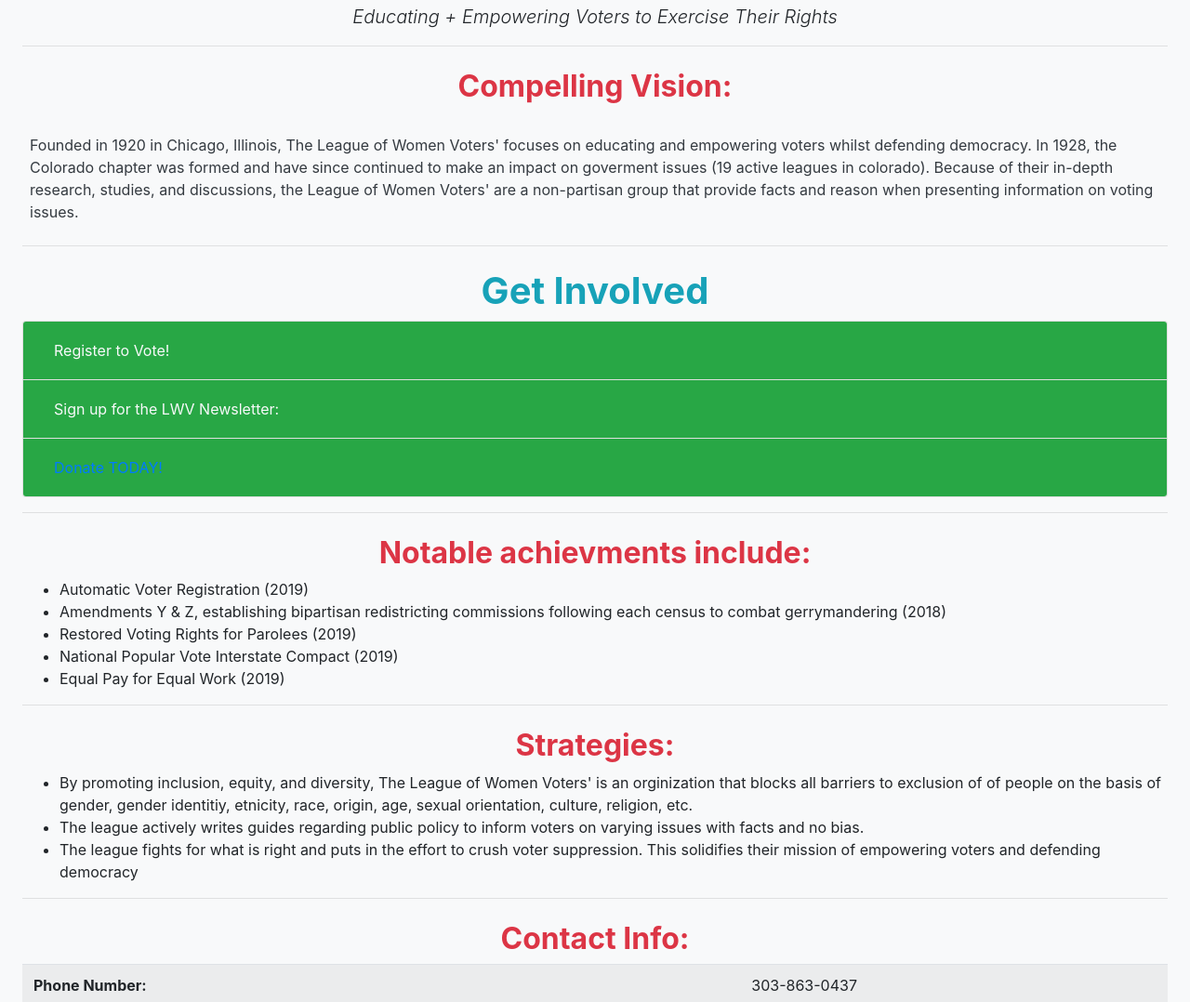
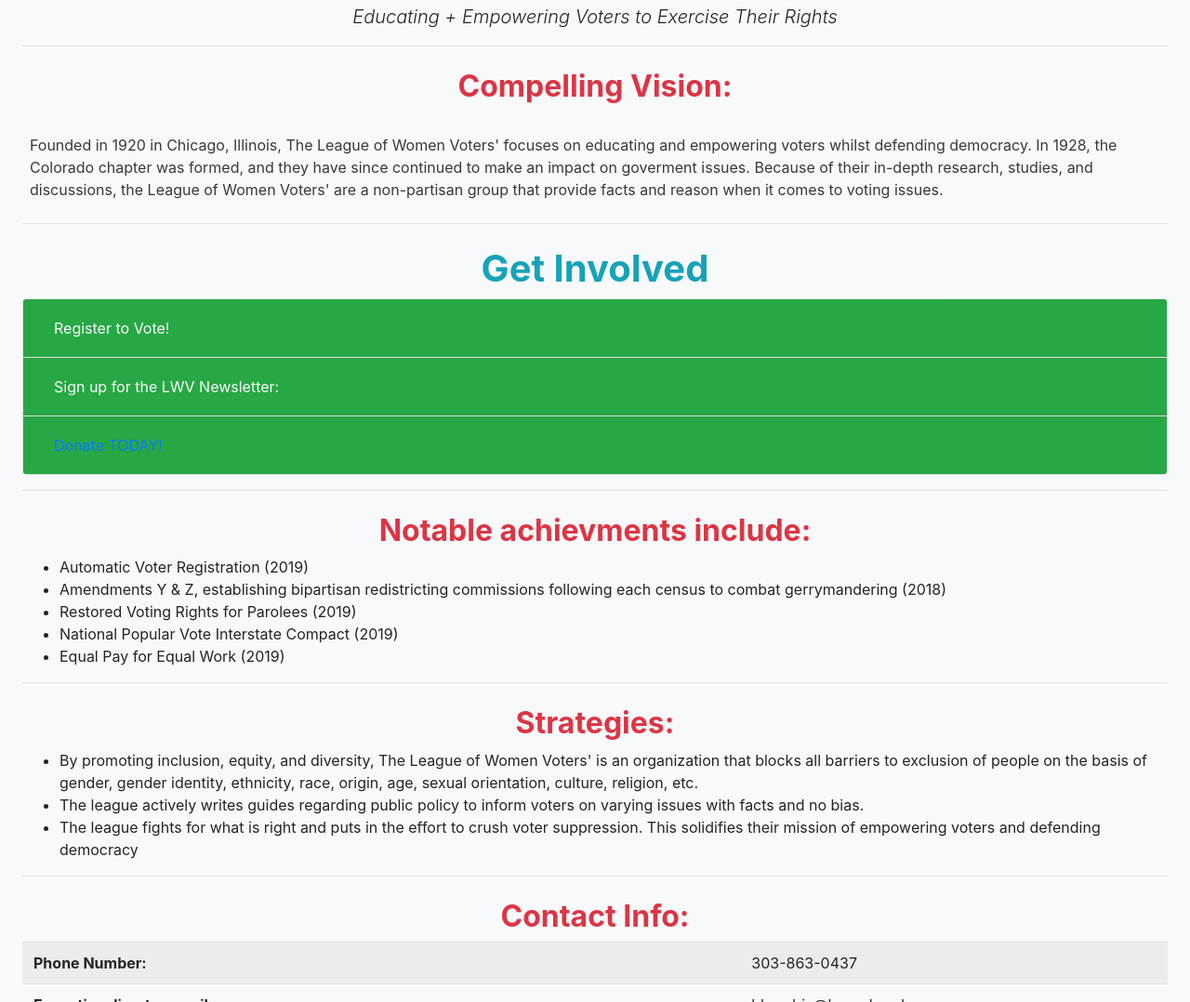
Before and after one commit to vill4130/vill4130.github.io, a plain HTML site: page bacs200/nonprofit.html in a window 1280 px wide. Shown: the part 1168-2246 px from the top of the page at 93% size. Drawn offline with nearby package versions, Linux system fonts and the light colour scheme.

Commit message:
Update nonprofit.html

```diff
--- a/bacs200/nonprofit.html
+++ b/bacs200/nonprofit.html
@@ -100,7 +100,7 @@
 
 
 <h2 class="text-danger rounded font-weight-bold text-center text-info"> Compelling Vision:</h2>
-<p class="text-dark p-2 mt-4 mb-0 rounded"> Founded in 1920 in Chicago, Illinois, The League of Women Voters'  focuses on educating and empowering voters whilst defending democracy. In 1928, the Colorado chapter was formed and have since continued to make an impact on goverment issues (19 active leagues in colorado). Because of their in-depth research, studies, and discussions, the League of Women Voters' are a non-partisan group that provide facts and reason when presenting information on voting issues.</p>
+<p class="text-dark p-2 mt-4 mb-0 rounded"> Founded in 1920 in Chicago, Illinois, The League of Women Voters'  focuses on educating and empowering voters whilst defending democracy. In 1928, the Colorado chapter was formed, and they have since continued to make an impact on goverment issues. Because of their in-depth research, studies, and discussions, the League of Women Voters' are a non-partisan group that provide facts and reason when it comes to voting issues.</p>
 
 <hr class="solid">
       </div>
@@ -134,7 +134,7 @@
             </div>
             <div id="collapseTwo" class="collapse" aria-labelledby="headingTwo" data-parent="#accordionExample">
                 <div class="card-body">
-                    Sign up for the newsletter to learn about current isuues: <a href="https://www.lwvcolorado.org/content.aspx?page_id=230&club_id=314195">Sign up for the LWV Newsletter</a>
+                    Sign up for the newsletter to learn about current isuues: <a href="https://www.lwvcolorado.org/content.aspx?page_id=230&club_id=314195">Sign up for the LWV Newsletter.</a>
                 </div>
             </div>
         </div>
@@ -178,7 +178,7 @@
 
     <h2 class="text-danger rounded font-weight-bold text-center text-info"> Strategies:</h2>
 <ul>
-    <li>By promoting inclusion, equity, and diversity, The League of Women Voters' is an orginization that blocks all barriers to exclusion of  of people on the basis of gender, gender identitiy, etnicity, race, origin, age, sexual orientation, culture, religion, etc.</li>
+    <li>By promoting inclusion, equity, and diversity, The League of Women Voters' is an organization that blocks all barriers to exclusion of people on the basis of gender, gender identity, ethnicity, race, origin, age, sexual orientation, culture, religion, etc.</li>
     <li>The league actively writes guides regarding public policy to inform voters on varying issues with facts and no bias.</li>
     <li>The league fights for what is right and puts in the effort to crush voter suppression. This solidifies their mission of empowering voters and defending democracy</li>
 </ul>
```
